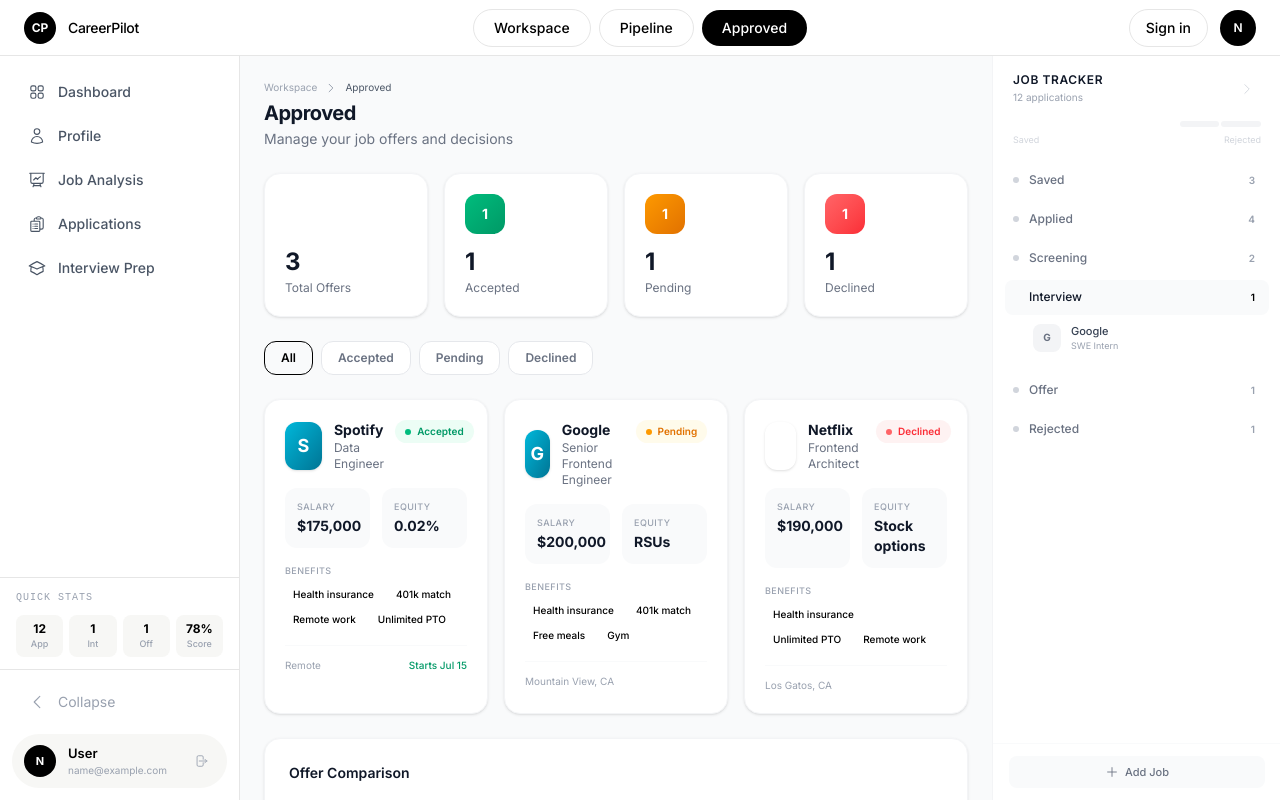
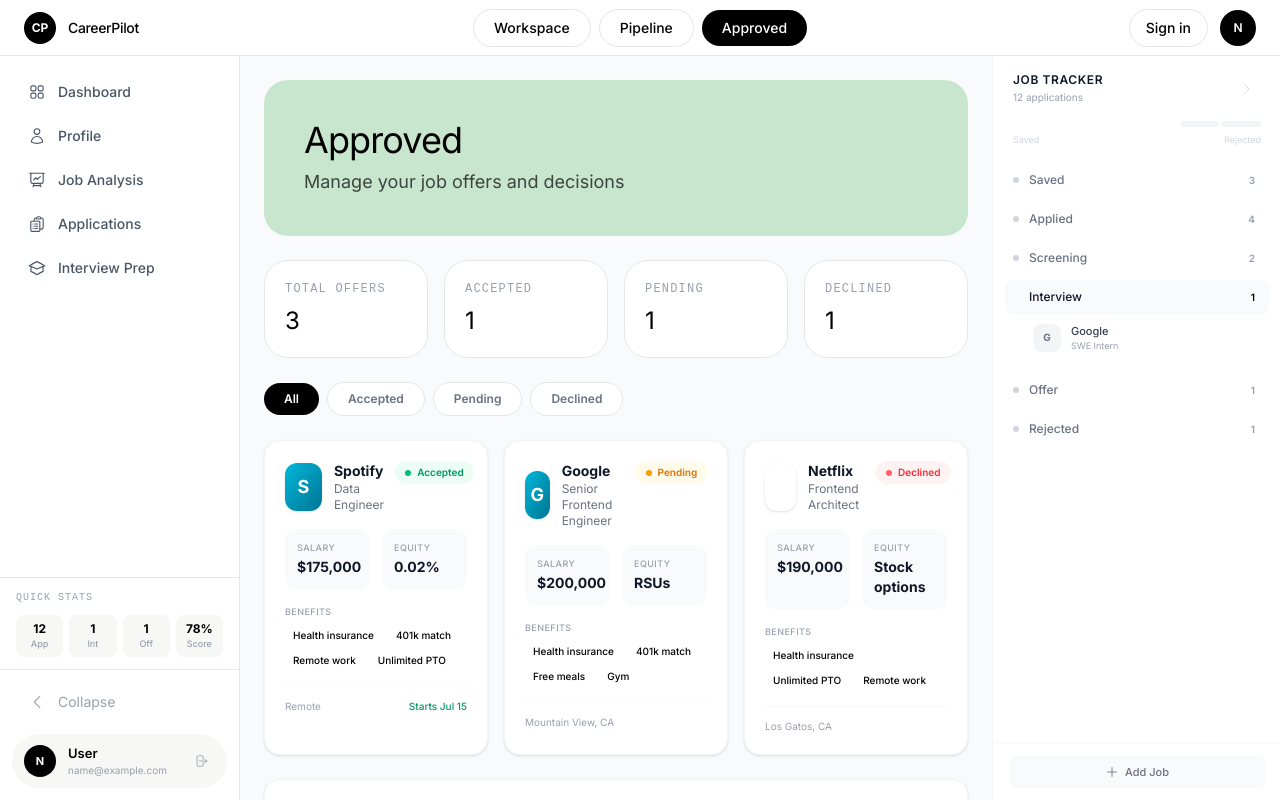
Before and after one commit to bhuwanb23/career_pilot, a React (Vite) app in the folder frontend/: page /approved in a window 1280 px wide. Built offline with nearby package versions, Linux system fonts and the light colour scheme; sample sign-in values are in the browser's storage.

Commit message:
feat: update Approved with Figma design - mint color block header, pill tabs

```diff
--- a/frontend/src/pages/Approved.jsx
+++ b/frontend/src/pages/Approved.jsx
@@ -144,32 +144,22 @@
     <AppLayout leftCollapsed={leftCollapsed} rightCollapsed={rightCollapsed} onToggleLeft={onToggleLeft} onToggleRight={onToggleRight}>
       <div className="max-w-6xl mx-auto space-y-6">
         {/* Header */}
-        <div>
-          <div className="flex items-center gap-2 text-[10px] text-gray-400 mb-1">
-            <span>Workspace</span>
-            <svg className="w-3 h-3" fill="none" viewBox="0 0 24 24" stroke="currentColor" strokeWidth={2}>
-              <path strokeLinecap="round" strokeLinejoin="round" d="M8.25 4.5l7.5 7.5-7.5 7.5" />
-            </svg>
-            <span className="text-gray-600">Approved</span>
-          </div>
-          <h1 className="text-xl font-bold text-gray-900 tracking-tight">Approved</h1>
-          <p className="text-sm text-gray-500 mt-0.5">Manage your job offers and decisions</p>
+        <div className="bg-[#c8e6cd] rounded-3xl p-10">
+          <h1 className="text-4xl font-light text-black tracking-tight mb-2">Approved</h1>
+          <p className="text-lg text-black/70 font-light">Manage your job offers and decisions</p>
         </div>
 
         {/* Stats */}
         <div className="grid grid-cols-2 sm:grid-cols-4 gap-4">
           {[
-            { label: "Total Offers", value: stats.total, gradient: "from-brand-500 to-brand-600" },
-            { label: "Accepted", value: stats.accepted, gradient: "from-emerald-500 to-emerald-600" },
-            { label: "Pending", value: stats.pending, gradient: "from-amber-500 to-amber-600" },
-            { label: "Declined", value: stats.declined, gradient: "from-red-400 to-red-500" },
+            { label: "Total Offers", value: stats.total },
+            { label: "Accepted", value: stats.accepted },
+            { label: "Pending", value: stats.pending },
+            { label: "Declined", value: stats.declined },
           ].map((stat) => (
-            <div key={stat.label} className="bg-white rounded-2xl border border-gray-100 p-5 shadow-sm">
-              <div className={`w-10 h-10 rounded-xl bg-gradient-to-br ${stat.gradient} flex items-center justify-center mb-3`}>
-                <span className="text-white text-sm font-bold">{stat.value}</span>
-              </div>
-              <p className="text-2xl font-bold text-gray-900">{stat.value}</p>
-              <p className="text-xs text-gray-500 mt-0.5">{stat.label}</p>
+            <div key={stat.label} className="bg-white border border-[#e6e6e6] rounded-3xl p-5">
+              <p className="text-xs font-mono text-gray-400 uppercase tracking-widest mb-2">{stat.label}</p>
+              <p className="text-2xl font-light text-black">{stat.value}</p>
             </div>
           ))}
         </div>
@@ -180,10 +170,10 @@
             <button
               key={f.key}
               onClick={() => setFilter(f.key)}
-              className={`px-4 py-2 rounded-xl text-xs font-semibold transition-all ${
+              className={`px-5 py-2 rounded-full text-xs font-semibold transition-all ${
                 filter === f.key
-                  ? "bg-brand-50 text-brand-600 border border-brand-200"
-                  : "bg-white text-gray-500 border border-gray-200 hover:bg-gray-50"
+                  ? "bg-black text-white"
+                  : "bg-white text-gray-500 border border-[#e6e6e6] hover:bg-[#f7f7f5]"
               }`}
             >
               {f.label}
```
